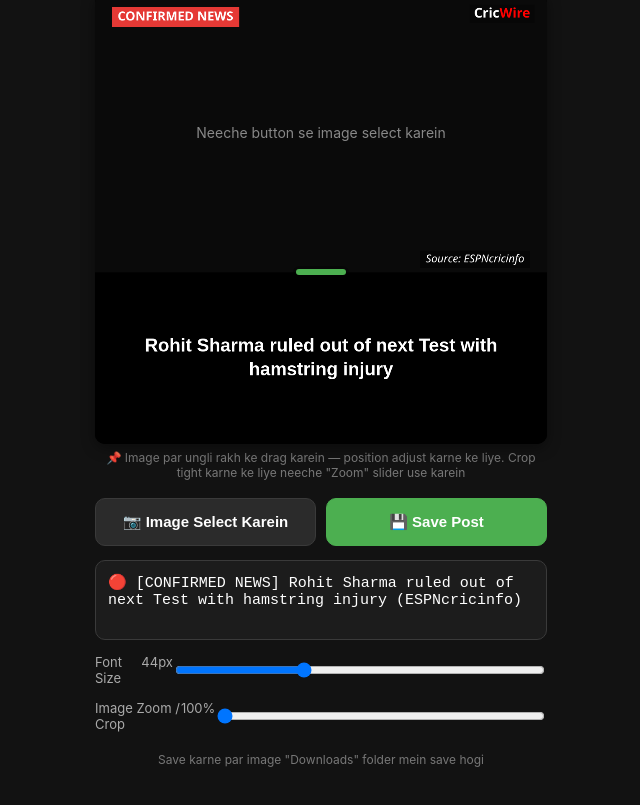
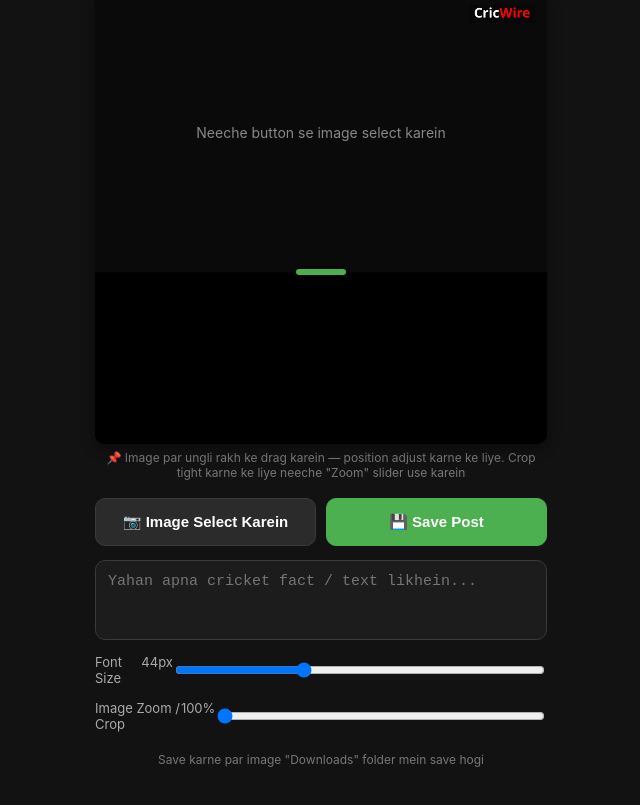
Before and after one commit to pawan64755-a11y/-WebP-Converter, a plain HTML site: page index.html in a window 1280 px wide. Shown: the part 61-866 px from the top of the page, without its empty margins (319-959 px from the left). Drawn offline with Linux system fonts and the light colour scheme.

Commit message:
Update index.html

```diff
--- a/index.html
+++ b/index.html
@@ -140,7 +140,7 @@
     </div>
     <input type="file" id="fileInput" accept="image/*" />
 
-    <textarea id="factText" placeholder="Yahan apna cricket fact / text likhein...">🔴 [CONFIRMED NEWS] Rohit Sharma ruled out of next Test with hamstring injury (ESPNcricinfo)</textarea>
+    <textarea id="factText" placeholder="Yahan apna cricket fact / text likhein..."></textarea>
 
     <label class="small">Font Size <span id="fontSizeVal">44</span>px
       <input type="range" id="fontSize" min="20" max="90" value="44" />
```
